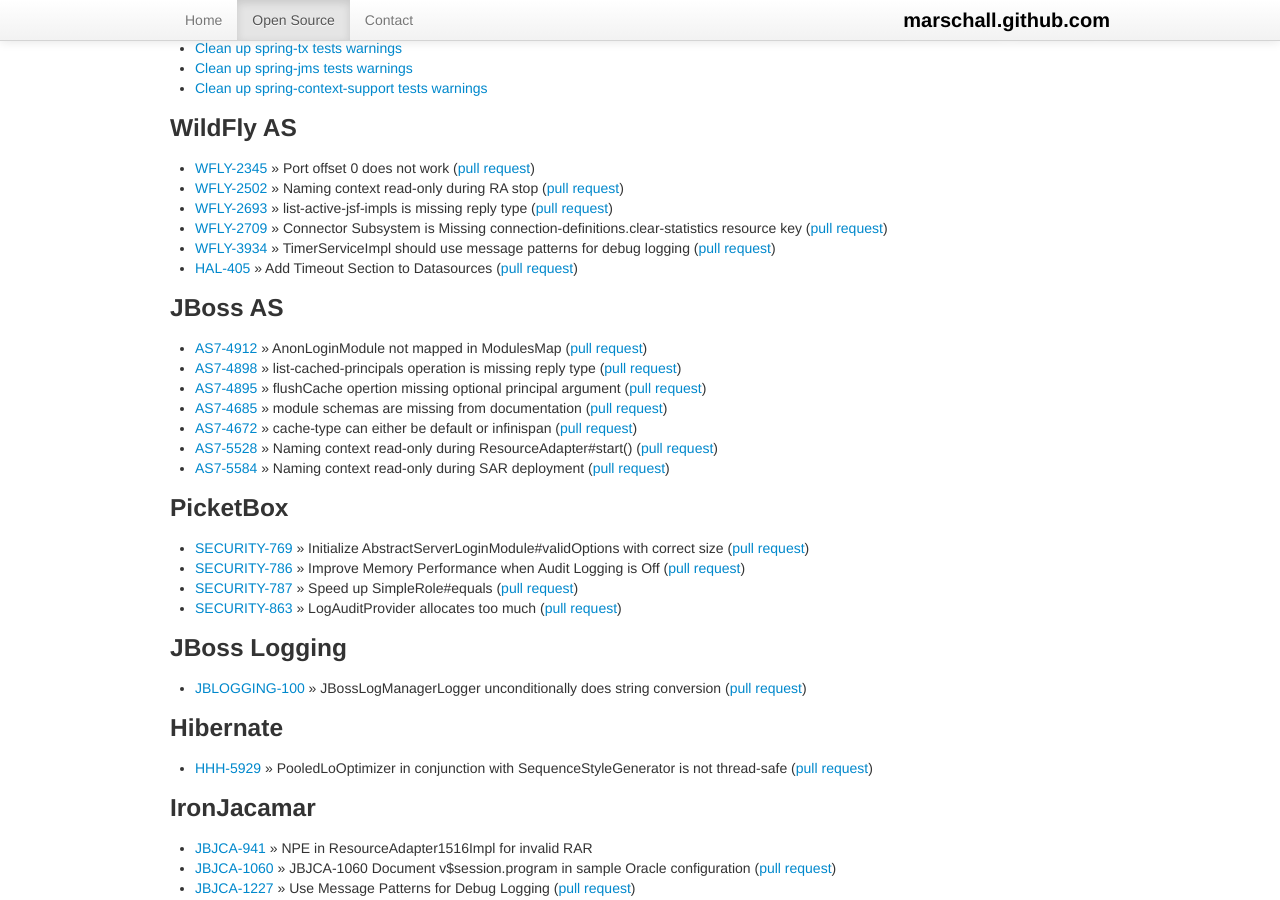
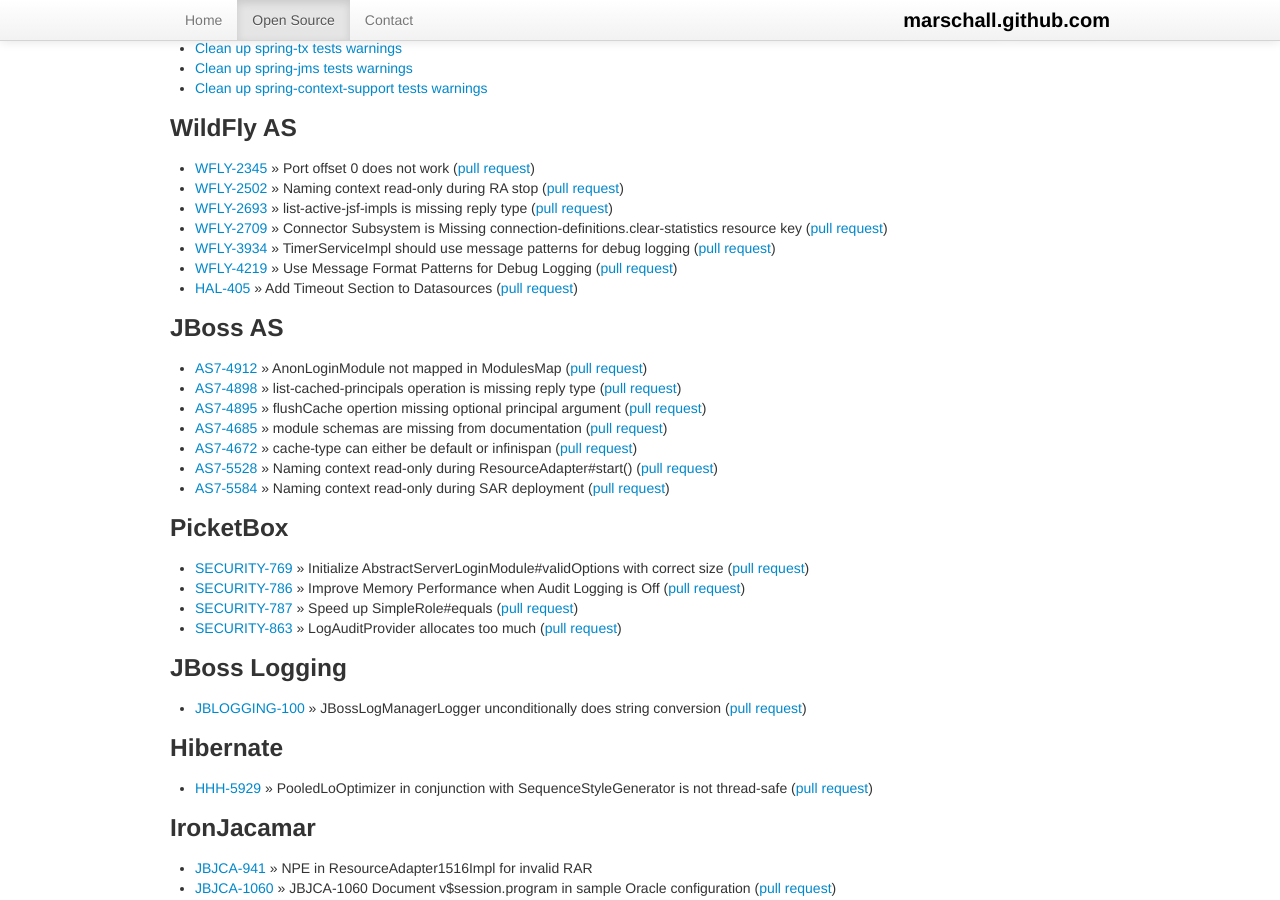
Before and after one commit to marschall/marschall.github.com, a Jekyll site: the page built from open-source.html, in a window 1280 px wide and 900 px high, scrolled down 1222 px. Built offline with Jekyll 4.4.1, drawn with Linux system fonts in a browser that asks for light colours.

Commit message:
add https://github.com/wildfly/wildfly/pull/7062

```diff
--- a/open-source.html
+++ b/open-source.html
@@ -85,6 +85,8 @@
   <li><a href="https://issues.jboss.org/browse/WFLY-2693">WFLY-2693</a> &raquo; list-active-jsf-impls is missing reply type (<a href="https://github.com/wildfly/wildfly/pull/5653">pull request</a>)</li>
   <li><a href="https://issues.jboss.org/browse/WFLY-2709">WFLY-2709</a> &raquo; Connector Subsystem is Missing connection-definitions.clear-statistics resource key (<a href="https://github.com/wildfly/wildfly/pull/5660">pull request</a>)</li>
   <li><a href="https://issues.jboss.org/browse/WFLY-3934">WFLY-3934</a> &raquo; TimerServiceImpl should use message patterns for debug logging (<a href="https://github.com/wildfly/wildfly/pull/6779">pull request</a>)</li>
+  <li><a href="https://issues.jboss.org/browse/WFLY-4219">WFLY-4219</a> &raquo; Use Message Format Patterns for Debug Logging (<a href="https://github.com/wildfly/wildfly/pull/7062
+">pull request</a>)</li>
   <li><a href="https://issues.jboss.org/browse/HAL-405">HAL-405</a> &raquo; Add Timeout Section to Datasources (<a href="https://github.com/hal/core/pull/14">pull request</a>)</li>
 </ul>
 <!--
@@ -256,7 +258,5 @@
 https://issues.jboss.org/browse/WFLY-4218
 https://github.com/wildfly/wildfly/pull/7061
 
-https://issues.jboss.org/browse/WFLY-4219
-https://github.com/wildfly/wildfly/pull/7062
 
 -->
```
